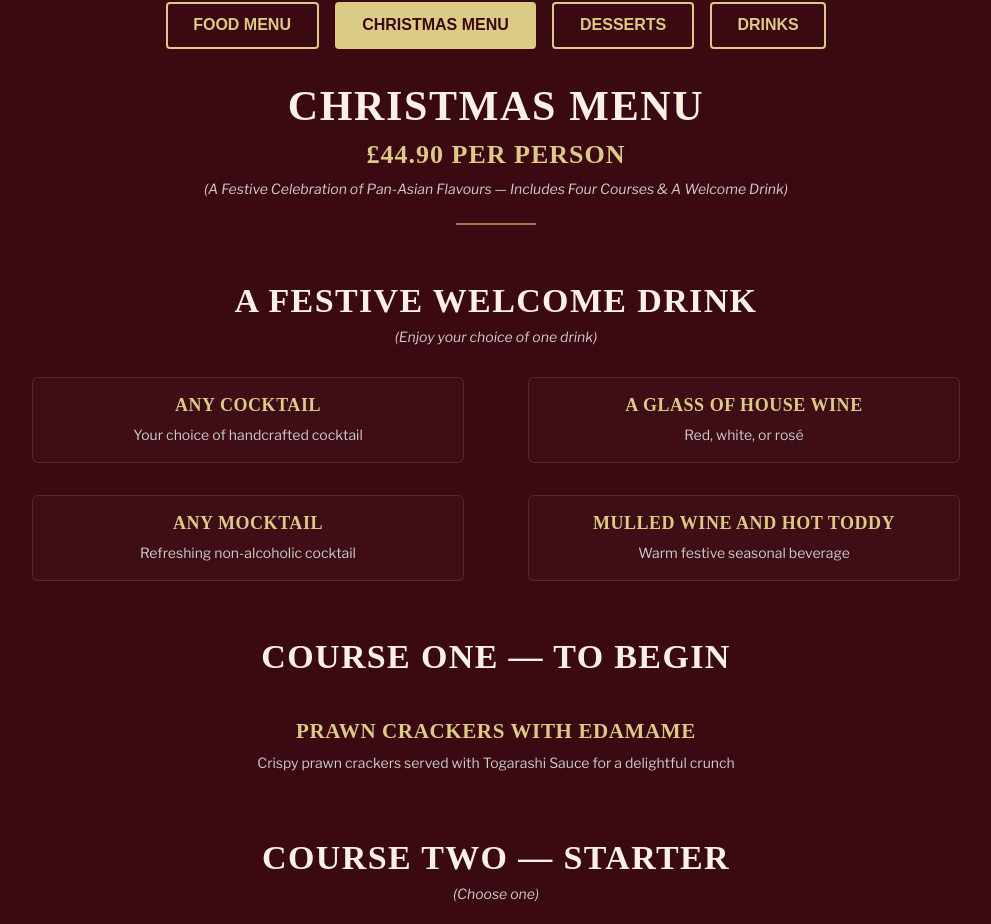
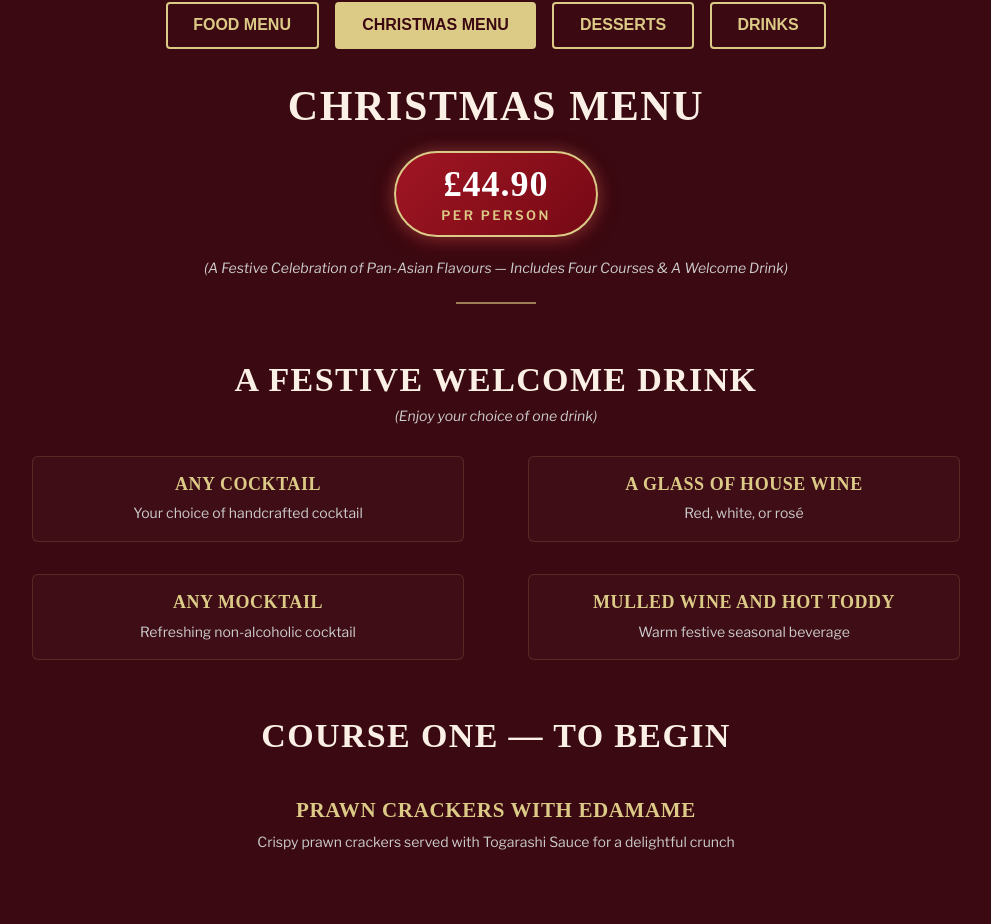
Before and after one commit to Arnav-Sharma437/The-Kitchen, a React (Create React App) app: page / in a window 1280 px wide. Shown: the part 1620-2544 px from the top of the page, without its empty margins (144-1135 px from the left). Built offline with nearby package versions, Linux system fonts and the light colour scheme; a web font is replaced by a local one.

Commit message:
Highlight Christmas menu price with premium festive badge

```diff
--- a/src/container/Menu/SpecialMenu.css
+++ b/src/container/Menu/SpecialMenu.css
@@ -138,13 +138,47 @@
   line-height: 1.2;
 }
 
-.christmas-menu-price {
+.christmas-menu-price-wrapper {
+  margin: 1.2rem 0;
+  display: flex;
+  justify-content: center;
+}
+
+.christmas-menu-price-badge {
+  display: inline-flex;
+  flex-direction: column;
+  align-items: center;
+  justify-content: center;
+  background: linear-gradient(135deg, #a11624 0%, #750914 100%);
+  border: 2px solid #DCCA87;
+  border-radius: 50px;
+  padding: 0.75rem 2.8rem;
+  box-shadow: 0 4px 20px rgba(161, 22, 36, 0.5), 0 0 15px rgba(220, 202, 135, 0.25);
+  transition: transform 0.3s ease, box-shadow 0.3s ease;
+}
+
+.christmas-menu-price-badge:hover {
+  transform: scale(1.03);
+  box-shadow: 0 6px 24px rgba(161, 22, 36, 0.65), 0 0 20px rgba(220, 202, 135, 0.35);
+}
+
+.christmas-menu-price-amount {
   font-family: var(--font-base);
+  color: #FFFFFF;
+  font-size: 36px;
+  font-weight: 700;
+  letter-spacing: 1px;
+  line-height: 1.1;
+}
+
+.christmas-menu-price-label {
+  font-family: var(--font-alt);
   color: #DCCA87;
-  font-size: 26px;
+  font-size: 13px;
   font-weight: 600;
-  letter-spacing: 1px;
-  margin: 0.5rem 0;
+  letter-spacing: 2.5px;
+  text-transform: uppercase;
+  margin-top: 3px;
 }
 
 .christmas-menu-tagline {
@@ -302,8 +336,17 @@
     font-size: 32px;
   }
 
-  .christmas-menu-price {
-    font-size: 22px;
+  .christmas-menu-price-badge {
+    padding: 0.6rem 2rem;
+  }
+
+  .christmas-menu-price-amount {
+    font-size: 28px;
+  }
+
+  .christmas-menu-price-label {
+    font-size: 11px;
+    letter-spacing: 2px;
   }
 
   .christmas-section {
--- a/src/container/Menu/SpecialMenu.jsx
+++ b/src/container/Menu/SpecialMenu.jsx
@@ -541,7 +541,12 @@ const SpecialMenu = () => {
       {/* Christmas Header */}
       <div className="christmas-menu-header">
         <p className="app__specialMenu-menu_heading">CHRISTMAS MENU</p>
-        <p className="christmas-menu-price">£44.90 PER PERSON</p>
+        <div className="christmas-menu-price-wrapper">
+          <div className="christmas-menu-price-badge">
+            <span className="christmas-menu-price-amount">£44.90</span>
+            <span className="christmas-menu-price-label">PER PERSON</span>
+          </div>
+        </div>
         <p className="christmas-menu-tagline">
           (A Festive Celebration of Pan-Asian Flavours — Includes Four Courses &amp; A Welcome Drink)
         </p>
```
